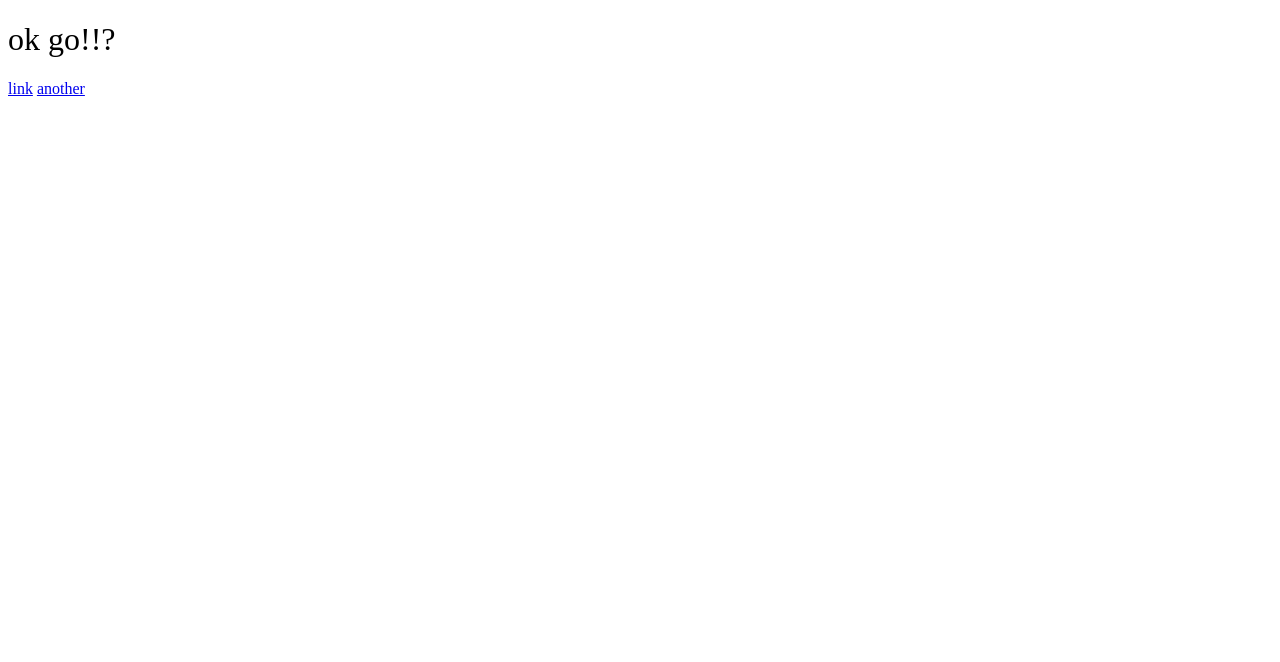
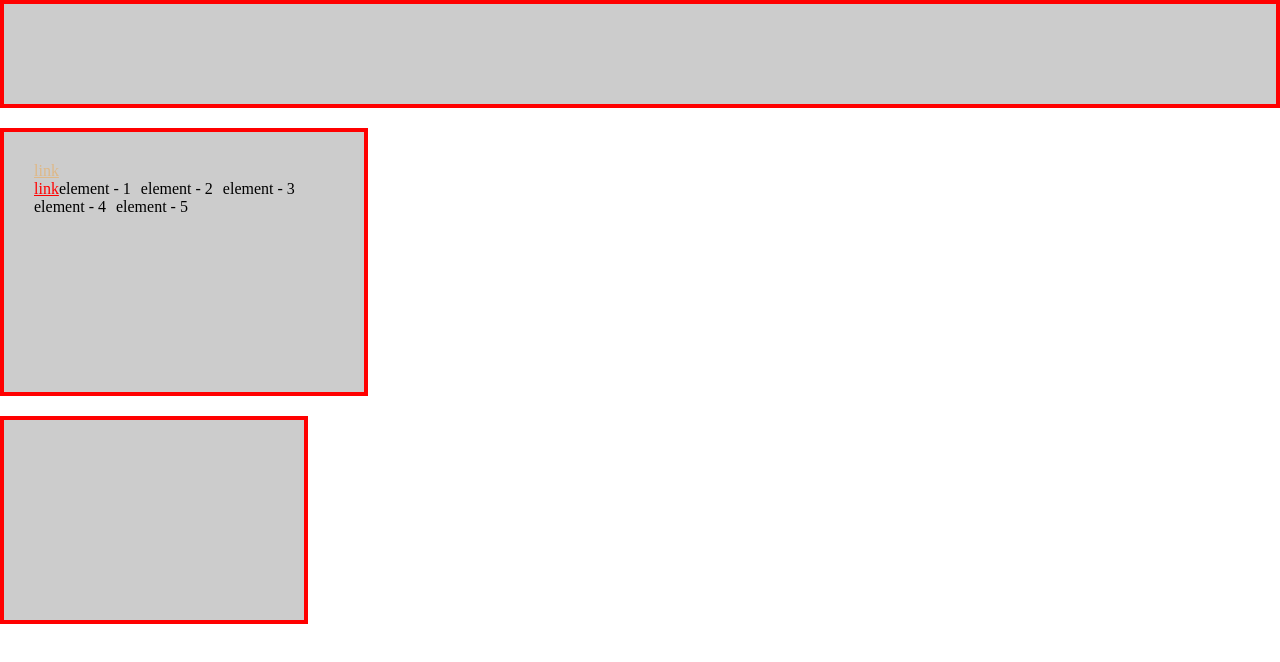
Before and after one commit to Cheglok/Studica_test, a website: page index.html in a window 1280 px wide. Drawn offline with Linux system fonts and the light colour scheme.

Commit message:
done with variables and cascades

```diff
--- a/index.html
+++ b/index.html
@@ -9,8 +9,17 @@
     <link rel="stylesheet" href="css/style.min.css">
 </head>
 <body>
-    <h1>ok go!!?</h1>
-    <a href="#">link</a>
-    <a href="#">another</a>
+    <div class="block first"></div>
+    <div class="block" id="central-block">
+        <a href="#">link</a>
+        <ul class="list">
+            <li><a href="#">link</a>element - 1</li>
+            <li>element - 2</li>
+            <li>element - 3</li>
+            <li>element - 4</li>
+            <li>element - 5</li>
+        </ul>
+    </div>
+    <div class="block"></div>
 </body>
 </html>
--- a/scss/style.scss
+++ b/scss/style.scss
@@ -1,16 +1,47 @@
-$mainColor: #fff;
-body {
-  background: $mainColor;
+$bgColor: #ccc;
+$color: red;
+$blockWidth: 300px;
+$border: 4px solid red;
 
-  h1 {
-    font-weight: normal;
+* {
+  margin: 0;
+  padding: 0;
+}
+
+.block:not(.first) {
+  background: $bgColor;
+  height: 200px;
+  width: $blockWidth;
+  margin-bottom: 20px;
+  border: $border;
+}
+
+.first {
+  background: $bgColor;
+  height: 100px;
+  margin-bottom: 20px;
+  border: $border;
+}
+
+#central-block {
+  padding: 30px;
+
+  ul {
+    list-style: none;
+    display: inline-block;
+
+    li {
+      float: left;
+      margin-right: 10px;
+
+      a {
+        color: $color;
+      }
+    }
+
+  }
+
+  a {
+    color: burlywood;
   }
 }
-
-a {
-  transition: all 0.5s ease-in-out;
-}
-
-li {
-  background: #eee;
-}
```
Also changed, not shown: css/style.css, css/style.min.css, 1 other file.
